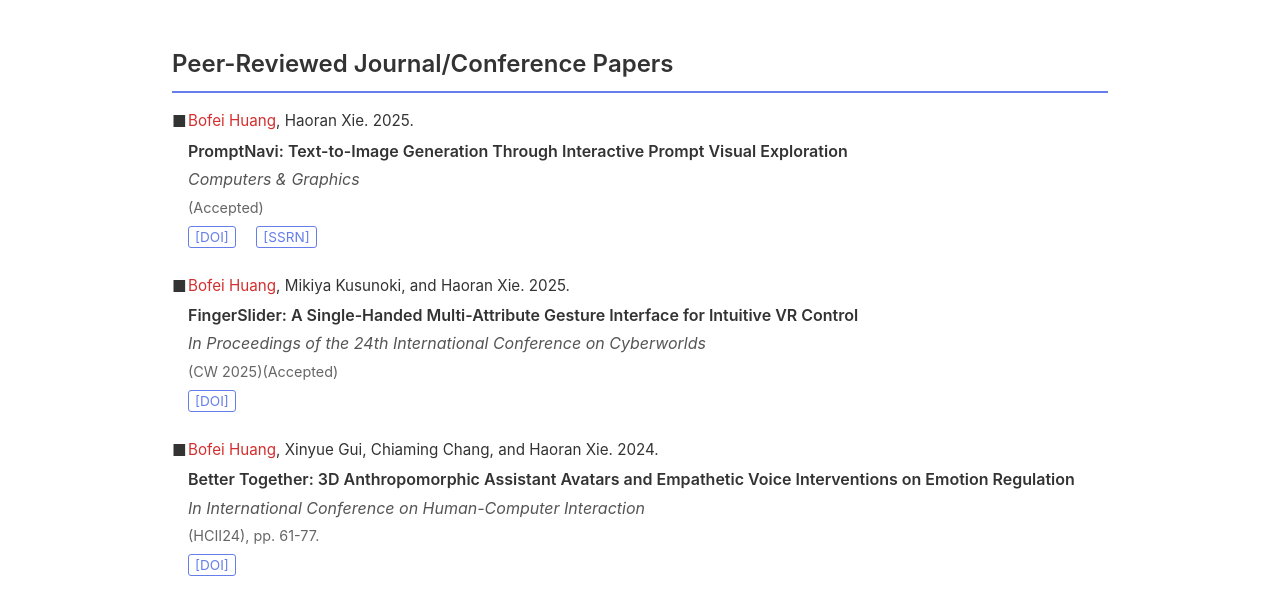
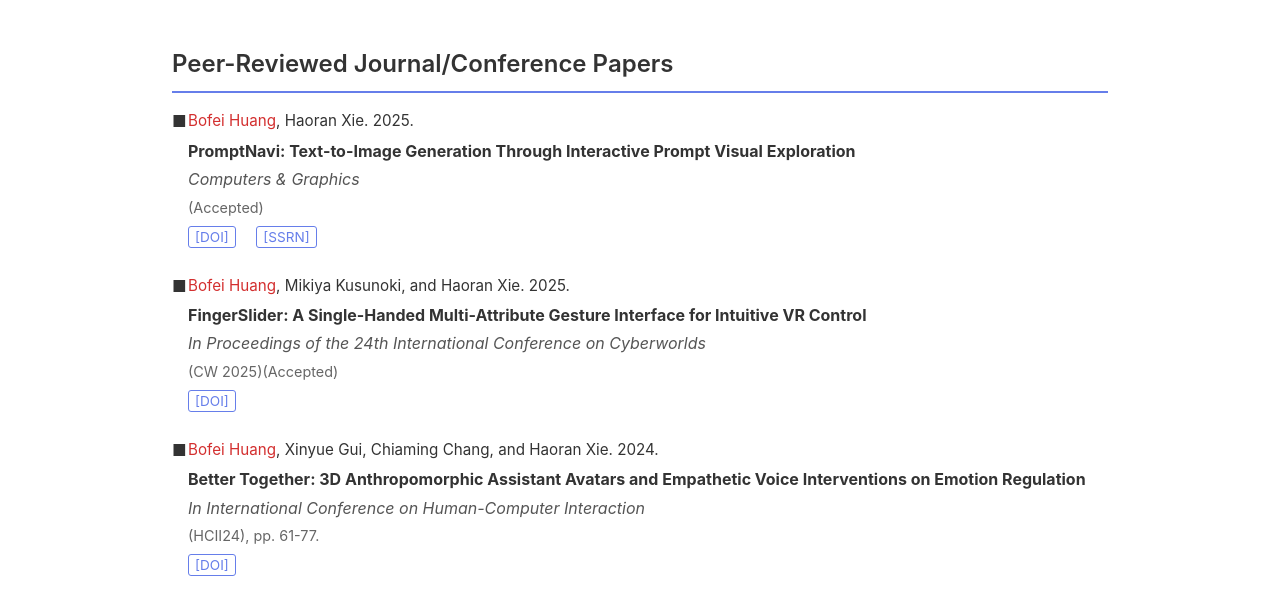
Before and after one commit to BofeiHuang/bofeihuang.github.io, a plain HTML site: page Publication List.html in a window 1280 px wide. Shown: the part 172-786 px from the top of the page. Drawn offline with Linux system fonts and the light colour scheme.

Commit message:
Update style.css

```diff
--- a/style.css
+++ b/style.css
@@ -614,7 +614,7 @@ body {
 }
 
 .publication-item .paper-title {
-    font-weight: 600;
+    font-weight: bold;
     color: #333;
     margin: 0.2rem 0;
 }
```
